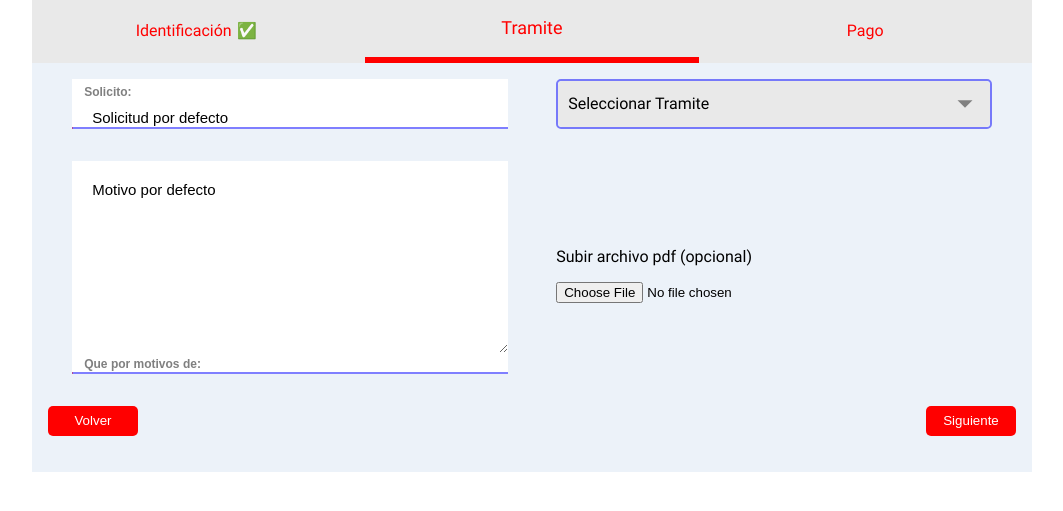
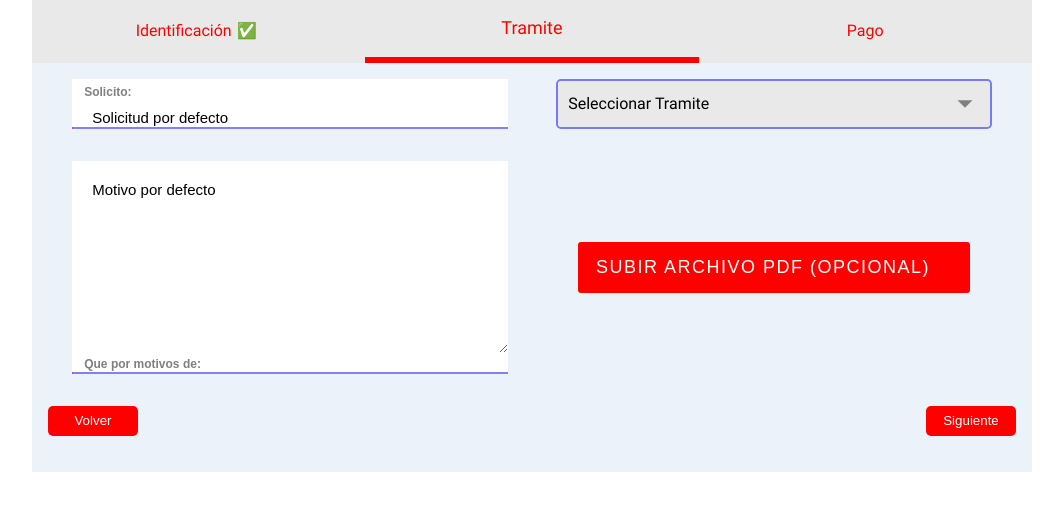
Before and after one commit to RTzm4d48/FUT_CTR-B_v5, a Django app: template myapp/templates/create_fut/process.html in a window 1280 px wide. Shown: the part 165-676 px from the top of the page, without its empty margins (108-1171 px from the left). Run offline with Django 4.2, Linux system fonts and the light colour scheme; the template is opened without the code that fills it, so the values that code supplies are empty; some libraries are stand-ins or nearby versions.

Commit message:
modificacin del input del pdf

```diff
--- a/myapp/templates/create_fut/base_form_new_fut.html
+++ b/myapp/templates/create_fut/base_form_new_fut.html
@@ -157,9 +157,27 @@
     .botons_display button:hover{
         background: rgb(196, 17, 17);
     }
+    .pdf_file input[type="pdf_file"] {
+      display:none ;
 
-
-
+    }
+    .pdf_file{
+      display: inline-block;
+      text-transform: uppercase;
+      color: #fff;
+      background: red;
+      text-align: center;
+      padding: 15px 40px;
+      font-size: 18px;
+      letter-spacing: 1.5px;
+      user-select: none;
+      cursor: pointer;
+      box-shadow: 5px 15px 25px rgb(0, 0,0,0);
+      border-radius: 3px;
+    }
+    .pdf_file1{
+      display: none;
+    }
 </style>
 
 
--- a/myapp/templates/create_fut/identification.html
+++ b/myapp/templates/create_fut/identification.html
@@ -7,7 +7,8 @@
 {% endblock %}
 
 {% block contentf %}
-{% comment %} <style>
+{% comment %}
+<style>
   .text_comoda {
     width: 100%;
     border: none;
--- a/myapp/templates/create_fut/process.html
+++ b/myapp/templates/create_fut/process.html
@@ -257,6 +257,8 @@
       margin-left: -129px;
       /* padding-bottom: 16px;*/
     }
+
+
   }
   /*{% endcomment %}*/
 </style>
@@ -356,8 +358,8 @@ Motivo por defecto</textarea
         </div>
 
         <div class="from_item">
-          <p>Subir archivo pdf (opcional)</p>
-          <input type="file" id="pdf_file" name="pdf_file" />
+          <label class="pdf_file"  for="pdf_file">Subir archivo pdf (opcional)</label>
+          <input class="pdf_file1" type="file" id="pdf_file" name="pdf_file" />
         </div>
       </div>
 
```
